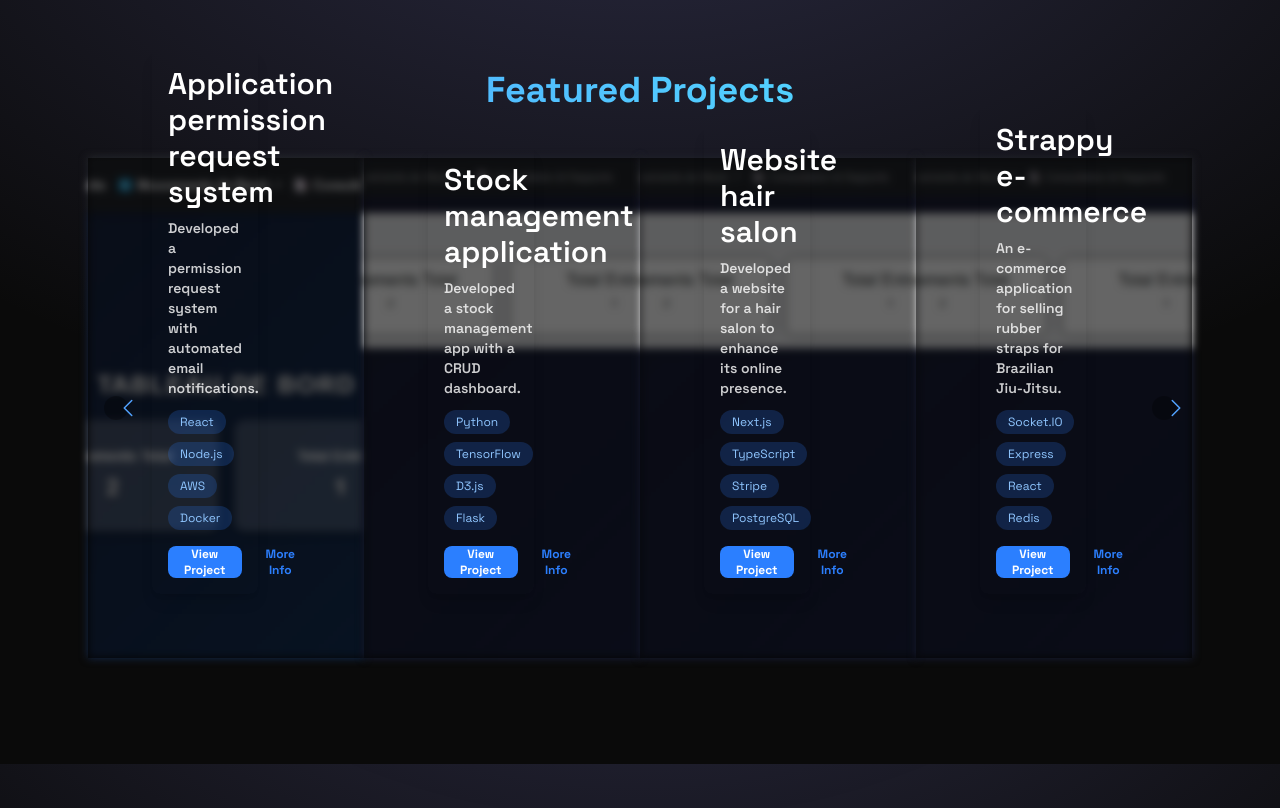
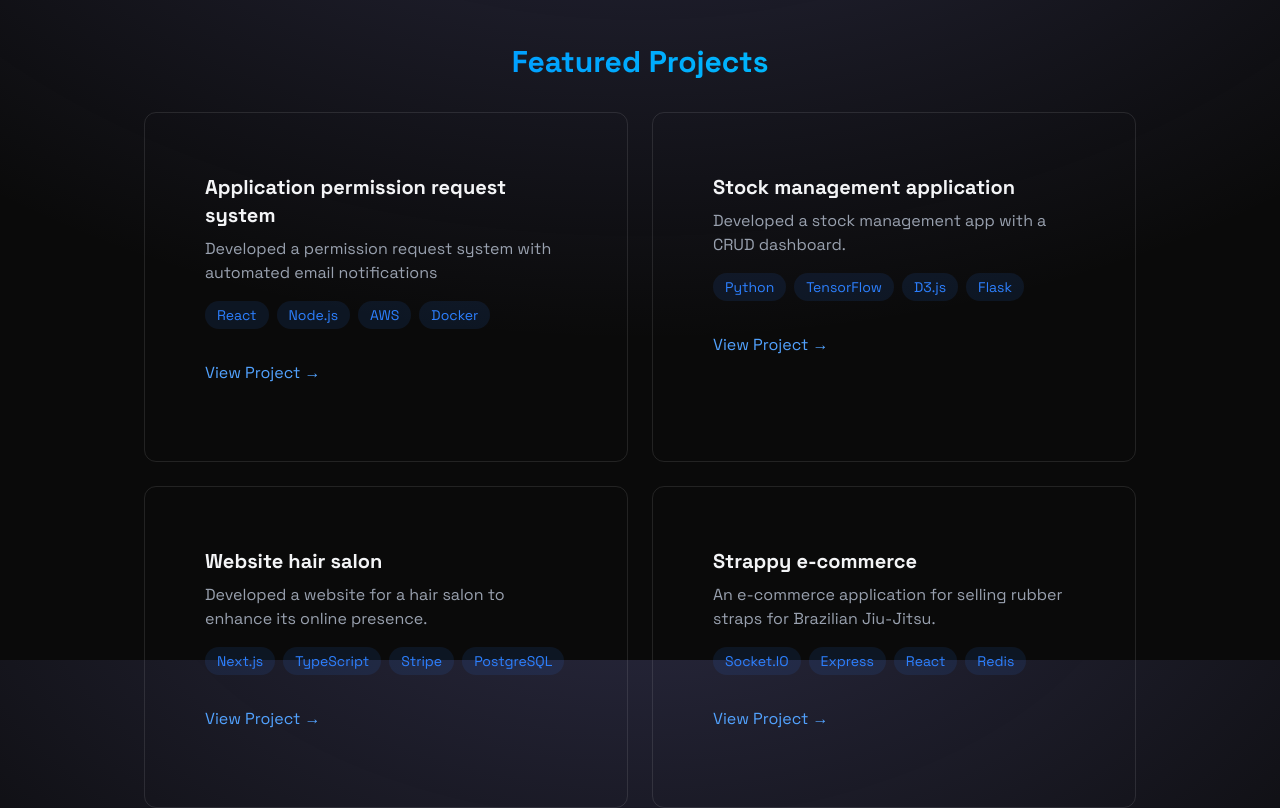
Before and after one commit to AyoubDahb/portfolio_v2, a React (Vite) app: page / in a window 1280 px wide. Shown: the part 1740-2548 px from the top of the page. Built offline with nearby package versions, Linux system fonts and the light colour scheme.

Commit message:
modification section projets

```diff
--- a/src/components/LoadingScreen.jsx
+++ b/src/components/LoadingScreen.jsx
@@ -2,7 +2,7 @@
 
 export const LoadingScreen = ({ onComplete }) => {
   const [text, setText] = useState("");
-  const fullText = "<Hello Wolrd />";
+  const fullText = "<Hello World />";
 
   useEffect(() => {
     let index = 0;
--- a/src/components/sections/Projects.jsx
+++ b/src/components/sections/Projects.jsx
@@ -1,133 +1,160 @@
-import { Carousel, Typography, Button, IconButton } from "@material-tailwind/react";
 import { RevealOnScroll } from "../RevealOnScroll";
-import { ChevronLeftIcon, ChevronRightIcon } from "@heroicons/react/24/outline";
 
 export const Projects = () => {
-  const projects = [
-    {
-      title: "Application permission request system",
-      description: "Developed a permission request system with automated email notifications.",
-      technologies: ["React", "Node.js", "AWS", "Docker"],
-      image: "/images/project1.jpg",
-    },
-    {
-      title: "Stock management application",
-      description: "Developed a stock management app with a CRUD dashboard.",
-      technologies: ["Python", "TensorFlow", "D3.js", "Flask"],
-      image: "/images/project2.jpg",
-    },
-    {
-      title: "Website hair salon",
-      description: "Developed a website for a hair salon to enhance its online presence.",
-      technologies: ["Next.js", "TypeScript", "Stripe", "PostgreSQL"],
-      image: "/images/project3.jpg",
-    },
-    {
-      title: "Strappy e-commerce",
-      description: "An e-commerce application for selling rubber straps for Brazilian Jiu-Jitsu.",
-      technologies: ["Socket.IO", "Express", "React", "Redis"],
-      image: "/images/project4.jpg",
-    },
-  ];
-
   return (
     <section
       id="projects"
-      className="min-h-screen flex items-center justify-center py-20 bg-gray-900"
-      style={{
-        backgroundColor: "#0a0a0a",
-        backgroundImage:
-          "radial-gradient(ellipse 80% 80% at 50% -20%, rgba(120, 119, 198, 0.3), rgba(255, 255, 255, 0))",
-        backgroundAttachment: "fixed",
-        backgroundSize: "cover",
-        overflowX: "hidden",
-      }}
+      className="min-h-screen flex items-center justify-center py-20"
     >
       <RevealOnScroll>
-        <div className="max-w-6xl mx-auto px-6">
-          <h2 className="text-4xl font-bold mb-12 bg-gradient-to-r from-blue-400 to-cyan-300 bg-clip-text text-transparent text-center">
+        <div className="max-w-5xl mx-auto px-4">
+          <h2 className="text-3xl font-bold mb-8 bg-gradient-to-r from-blue-500 to-cyan-400 bg-clip-text text-transparent text-center">
+            {" "}
             Featured Projects
           </h2>
-
-          {/* Carousel avec flèches */}
-          <div className="relative">
-            <Carousel
-              className="rounded-xl"
-              prevArrow={({ handlePrev }) => (
-                <IconButton
-                  variant="text"
-                  color="blue"
-                  size="lg"
-                  onClick={handlePrev}
-                  className="absolute left-4 top-1/2 -translate-y-1/2 z-10 bg-black/30 hover:bg-blue-500/80 transition rounded-full p-3"
-                >
-                  <ChevronLeftIcon className="h-6 w-6 text-blue-400" />
-                </IconButton>
-              )}
-              nextArrow={({ handleNext }) => (
-                <IconButton
-                  variant="text"
-                  color="blue"
-                  size="lg"
-                  onClick={handleNext}
-                  className="absolute right-4 top-1/2 -translate-y-1/2 z-10 bg-black/30 hover:bg-blue-500/80 transition rounded-full p-3"
-                >
-                  <ChevronRightIcon className="h-6 w-6 text-blue-400" />
-                </IconButton>
-              )}
-            >
-              {projects.map((project, index) => (
-                <div key={index} className="relative h-full w-full">
-                  {/* Image du projet */}
-                  <img
-                    src={project.image}
-                    alt={project.title}
-                    className="h-[500px] w-full object-cover blur-xs"
-                  />
-
-                  {/* Overlay sombre */}
-                  <div className="absolute inset-0 bg-black/60"></div>
-
-                  {/* Contenu (texte réduit en bas à gauche) */}
-                  <div className="absolute inset-0 flex items-end pl-6 pb-6 md:pl-12 md:pb-12 lg:pl-16 lg:pb-16">
-                    <div className="w-1/2 p-4 rounded-lg shadow-lg">
-                      <Typography
-                        variant="h2"
-                        color="white"
-                        className="mb-2 text-xl md:text-2xl lg:text-3xl"
-                      >
-                        {project.title}
-                      </Typography>
-                      <Typography variant="h2" color="white" className="mb-3 text-sm opacity-80">
-                        {project.description}
-                      </Typography>
-
-                      {/* Technologies */}
+          <div className="grid grid-cols-1 md:grid-cols-2 gap-6">
+            <div className="p-15 rounded-xl border border-white/10 hover:-translate-y-1 hover:border-blue-500/30 hover:shadow-[0_2px_8px_rgba(59,130,246,0.2)] transition">
+              <h3 className="text-xl font-bold mb-2"> Application permission request system</h3>
+              <p className="text-gray-400 mb-4">
+                Developed a permission request system with automated email notifications
+              </p>
               <div className="flex flex-wrap gap-2 mb-4">
-                        {project.technologies.map((tech, index) => (
+                {["React", "Node.js", "AWS", "Docker"].map((tech, key) => (
                   <span
-                            key={index}
-                            className="bg-blue-500/20 text-blue-300 py-1 px-3 rounded-full text-xs transition hover:bg-blue-500/40"
+                    key={key}
+                    className="bg-blue-500/10 text-blue-500 py-1 px-3 rounded-full text-sm hover:bg-blue-500/20
+                                    hover:shadow-[0_2px_8px_rgba(59,130,246,0.1)] transition-all
+                    "
                   >
                     {tech}
                   </span>
                 ))}
               </div>
 
-                      {/* Boutons */}
-                      <div className="flex gap-2">
-                        <Button size="sm" color="blue">
-                          View Project
-                        </Button>
-                        <Button size="sm" color="blue" variant="text">
-                          More Info
-                        </Button>
+              <div className="flex justify-between items-center">
+                <a
+                  href="#"
+                  className="text-blue-400 hover:text-blue-300 transition-colors my-4"
+                >
+                  View Project →
+                </a>
               </div>
             </div>
+            <div
+              className="
+              glass p-15 rounded-xl border border-white/10
+              hover:-translate-y-1 hover:border-blue-500/30
+              hover:shadow-[0_4px_20px_rgba(59,130,246,0.1)]
+              transition-all
+            "
+            >
+              <h3 className="text-xl font-bold mb-2">Stock management application</h3>
+              <p className="text-gray-400 mb-4">
+                Developed a stock management app with a CRUD dashboard.
+              </p>
+              <div className="flex flex-wrap gap-2 mb-4">
+                {["Python", "TensorFlow", "D3.js", "Flask"].map((tech, key) => (
+                  <span
+                    key={key}
+                    className="
+                      bg-blue-500/10 text-blue-500 py-1 px-3
+                      rounded-full text-sm
+                      transition
+                      hover:bg-blue-500/20 hover:-translate-y-0.5
+                      hover:shadow-[0_2px_8px_rgba(59,130,246,0.2)]
+                    "
+                  >
+                    {tech}
+                  </span>
+                ))}
+              </div>
+              <div className="flex justify-between items-center">
+                <a
+                  href="#"
+                  className="text-blue-400 hover:text-blue-300 transition-colors my-4"
+                >
+                  View Project →
+                </a>
               </div>
             </div>
+
+            <div
+              className="
+              glass p-15 rounded-xl border border-white/10
+              hover:-translate-y-1 hover:border-blue-500/30
+              hover:shadow-[0_4px_20px_rgba(59,130,246,0.1)]
+              transition-all
+            "
+            >
+              <h3 className="text-xl font-bold mb-2">Website hair salon</h3>
+              <p className="text-gray-400 mb-4">
+                Developed a website for a hair salon to enhance its online presence.
+              </p>
+              <div className="flex flex-wrap gap-2 mb-4">
+                {["Next.js", "TypeScript", "Stripe", "PostgreSQL"].map(
+                  (tech) => (
+                    <span
+                      key={tech}
+                      className="
+                      bg-blue-500/10 text-blue-500 py-1 px-3
+                      rounded-full text-sm
+                      transition
+                      hover:bg-blue-500/20 hover:-translate-y-0.5
+                      hover:shadow-[0_2px_8px_rgba(59,130,246,0.2)]
+                    "
+                    >
+                      {tech}
+                    </span>
+                  )
+                )}
+              </div>
+              <div className="flex justify-between items-center">
+                <a
+                  href="#"
+                  className="text-blue-400 hover:text-blue-300 transition-colors my-4"
+                >
+                  View Project →
+                </a>
+              </div>
+            </div>
+
+            <div
+              className="
+              glass p-15 rounded-xl border border-white/10
+              hover:-translate-y-1 hover:border-blue-500/30
+              hover:shadow-[0_4px_20px_rgba(59,130,246,0.1)]
+              transition-all
+            "
+            >
+              <h3 className="text-xl font-bold mb-2"> Strappy e-commerce </h3>
+              <p className="text-gray-400 mb-4">
+                An e-commerce application for selling rubber straps for Brazilian Jiu-Jitsu.
+              </p>
+              <div className="flex flex-wrap gap-2 mb-4">
+                {["Socket.IO", "Express", "React", "Redis"].map((tech, key) => (
+                  <span
+                    key={key}
+                    className="
+                      bg-blue-500/10 text-blue-500 py-1 px-3
+                      rounded-full text-sm
+                      transition
+                      hover:bg-blue-500/20 hover:-translate-y-0.5
+                      hover:shadow-[0_2px_8px_rgba(59,130,246,0.2)]
+                    "
+                  >
+                    {tech}
+                  </span>
                 ))}
-            </Carousel>
+              </div>
+              <div className="flex justify-between items-center ">
+                <a
+                  href="#"
+                  className="text-blue-400 hover:text-blue-300 transition-colors my-4"
+                >
+                  View Project →
+                </a>
+              </div>
+            </div>
           </div>
         </div>
       </RevealOnScroll>
```
Also changed, not shown: package.json (+2 -6 lines), images/projet1.jpg (added), 1 other file (tests, documents, lock files or other folders). Lines whose indentation alone changed are shown as unchanged.
